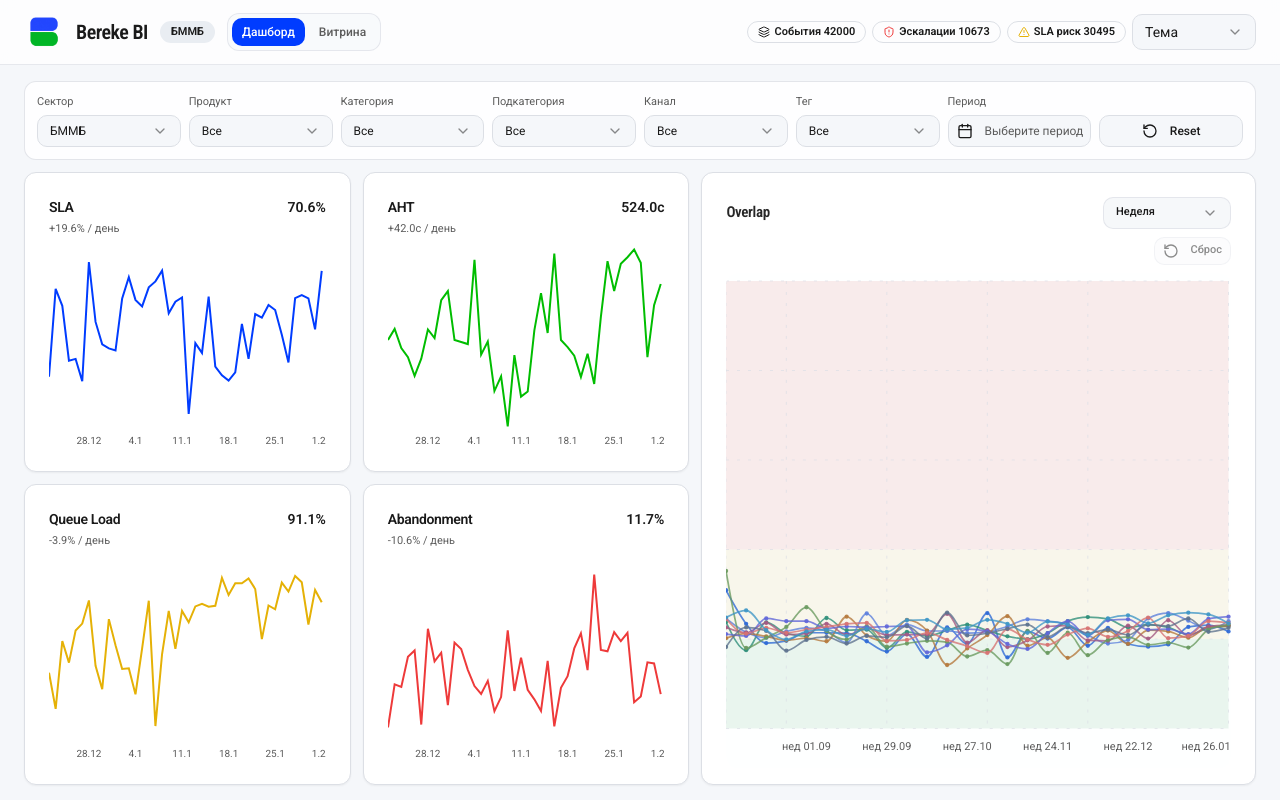
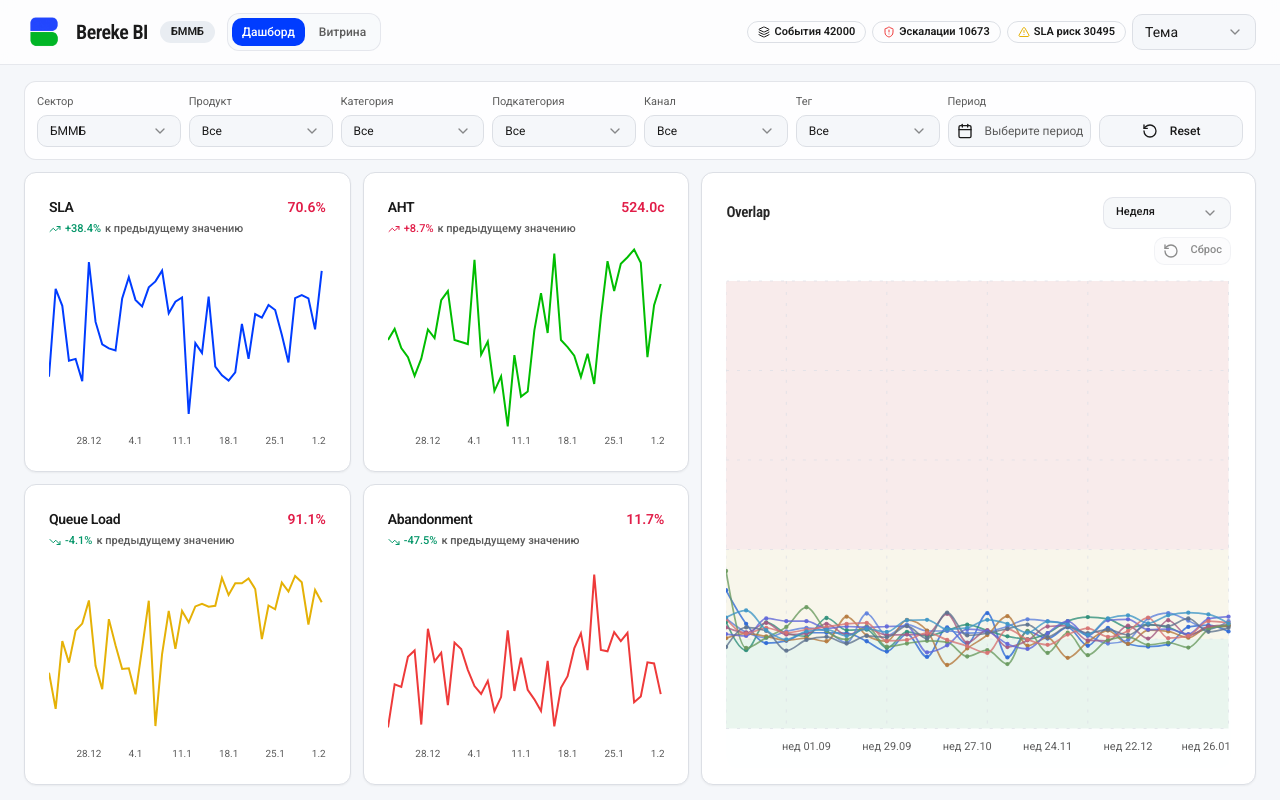
Before and after one commit to iowathe3rd/graphs.bbeglerov.dev, a Next.js app: page / in a window 1280 px wide. Built offline with nearby package versions, Linux system fonts and the light colour scheme.

Commit message:
Update line card trend to percentage with semantic colors

```diff
--- a/components/dashboard-line-card.tsx
+++ b/components/dashboard-line-card.tsx
@@ -1,5 +1,6 @@
 'use client'
 
+import { TrendingDown, TrendingUp } from 'lucide-react'
 import { Line, LineChart, ResponsiveContainer, Tooltip, XAxis, YAxis } from 'recharts'
 
 import { BerekeChartTooltip } from '@/components/charts/bereke-chart-tooltip'
@@ -13,6 +14,30 @@ interface DashboardLineCardProps {
 
 function metricValue(value: number, unit: string) {
   return `${value.toFixed(1)}${unit}`
+}
+
+function metricSemanticTone(metric: MetricInfo, value: number) {
+  if (metric.direction === 'higher-better') {
+    if (value >= metric.thresholds.high) return 'text-emerald-600'
+    if (value >= metric.thresholds.medium) return 'text-amber-500'
+    return 'text-rose-600'
+  }
+
+  if (value <= metric.thresholds.high) return 'text-emerald-600'
+  if (value <= metric.thresholds.medium) return 'text-amber-500'
+  return 'text-rose-600'
+}
+
+function trendSemanticTone(metric: MetricInfo, deltaPercent: number) {
+  if (Math.abs(deltaPercent) < 0.1) {
+    return 'text-amber-500'
+  }
+
+  const isPositiveImpact =
+    (metric.direction === 'higher-better' && deltaPercent > 0) ||
+    (metric.direction === 'lower-better' && deltaPercent < 0)
+
+  return isPositiveImpact ? 'text-emerald-600' : 'text-rose-600'
 }
 
 export function DashboardLineCard({ metric, data }: DashboardLineCardProps) {
@@ -30,19 +55,24 @@ export function DashboardLineCard({ metric, data }: DashboardLineCardProps) {
   const current = data[data.length - 1]?.value ?? 0
   const previous = data[data.length - 2]?.value ?? current
   const delta = current - previous
-  const deltaPrefix = delta > 0 ? '+' : ''
+  const deltaPercent = previous === 0 ? 0 : (delta / Math.abs(previous)) * 100
+  const trendPrefix = deltaPercent > 0 ? '+' : ''
+  const TrendIcon = deltaPercent >= 0 ? TrendingUp : TrendingDown
+  const currentTone = metricSemanticTone(metric, current)
+  const trendTone = trendSemanticTone(metric, deltaPercent)
 
   return (
     <Card className="flex h-full min-h-0 flex-col">
       <CardHeader className="space-y-1 pb-2">
         <div className="flex items-center justify-between gap-2">
           <CardTitle className="text-sm">{metric.name}</CardTitle>
-          <span className="text-sm font-semibold">{metricValue(current, metric.unit)}</span>
+          <span className={`text-sm font-semibold ${currentTone}`}>{metricValue(current, metric.unit)}</span>
         </div>
-        <p className="text-[11px] text-muted-foreground">
-          {deltaPrefix}
-          {delta.toFixed(1)}
-          {metric.unit} / день
+        <p className={`inline-flex items-center gap-1 text-[11px] font-medium ${trendTone}`}>
+          <TrendIcon className="h-3 w-3" />
+          {trendPrefix}
+          {deltaPercent.toFixed(1)}%
+          <span className="text-muted-foreground">к предыдущему значению</span>
         </p>
       </CardHeader>
       <CardContent className="flex-1 pb-3 pt-0">
```
